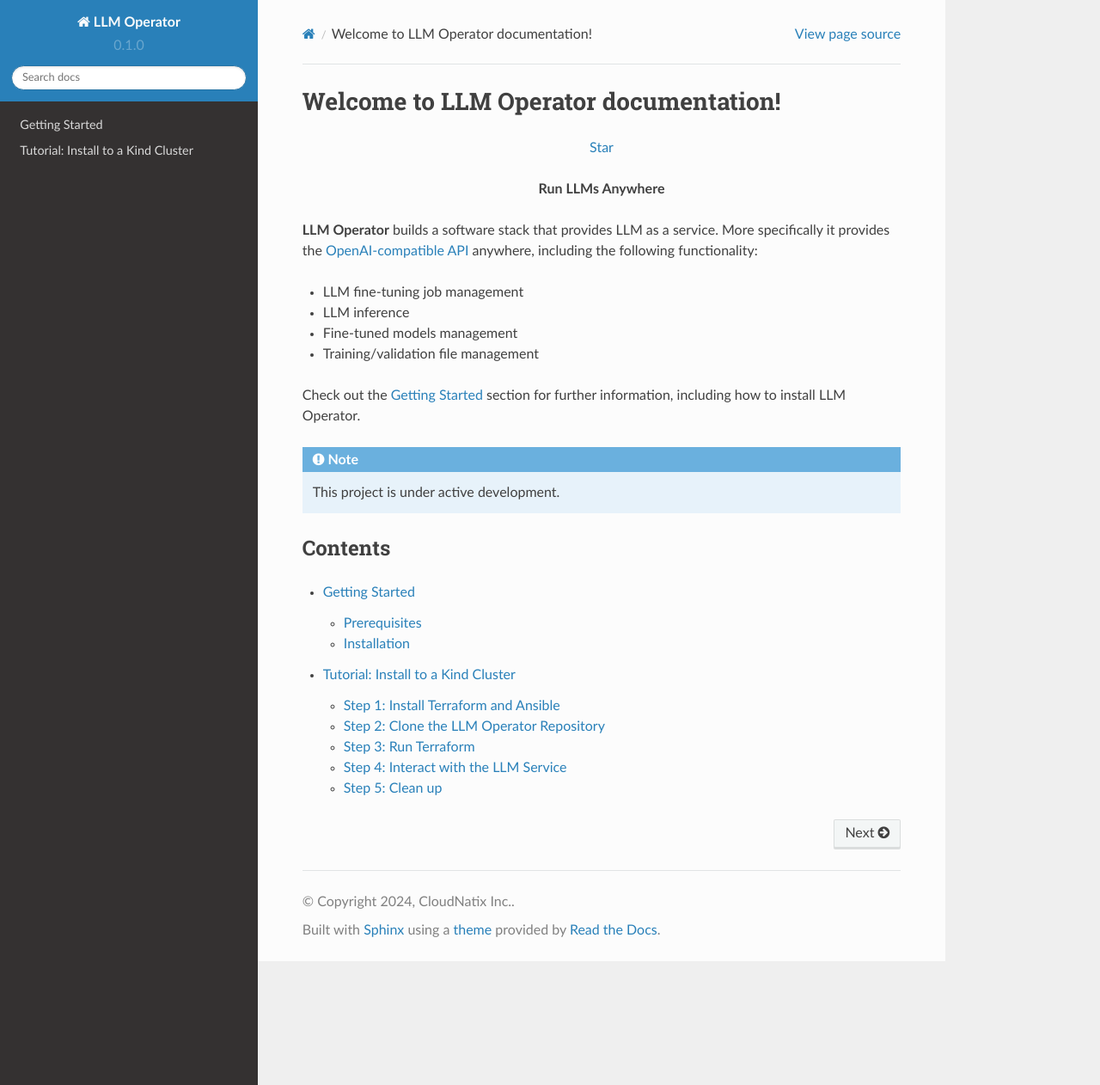
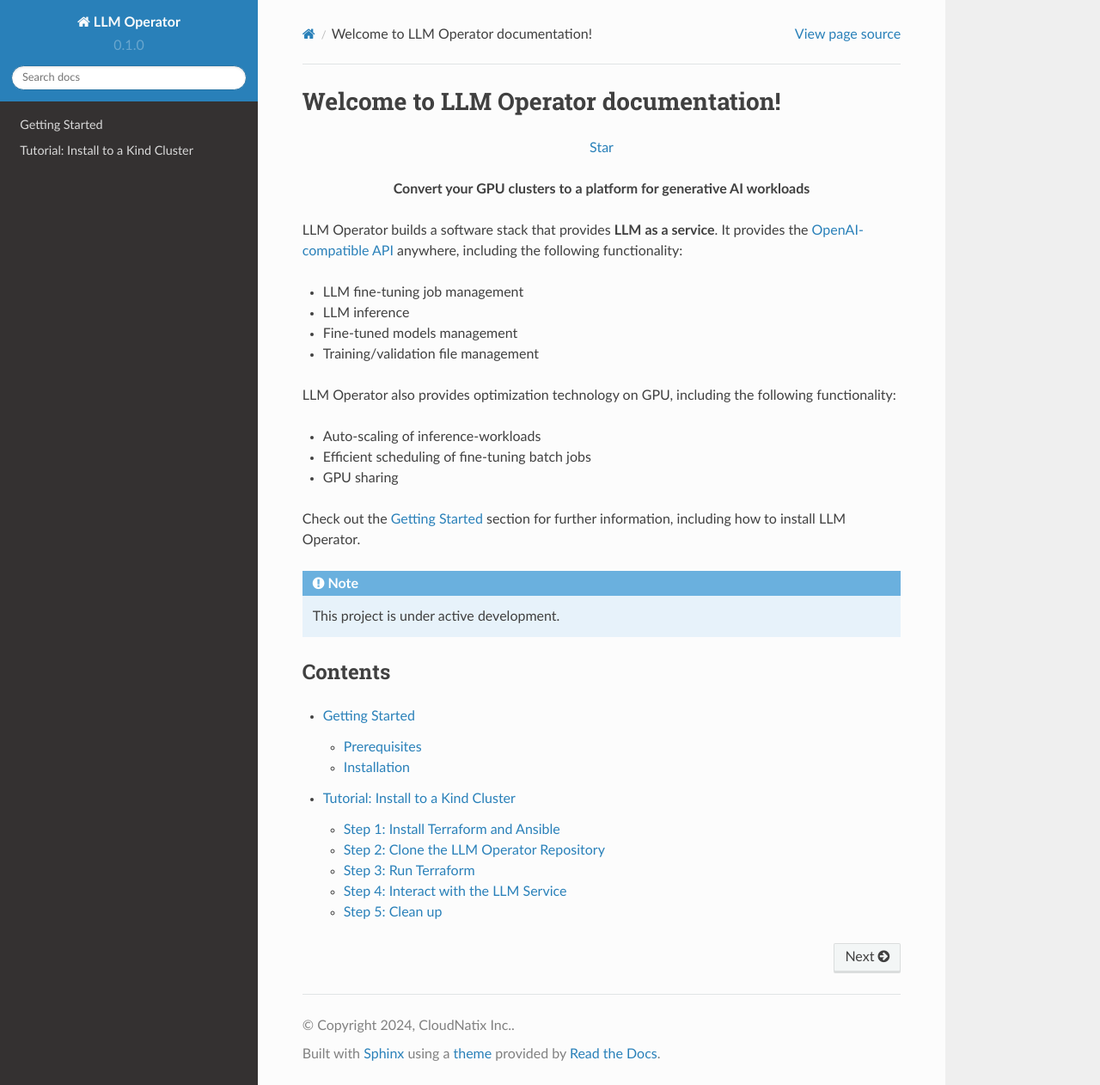
Before and after one commit to llm-operator/docs, a Sphinx documentation site: the page built from docs/source/index.rst, in a window 1280 px wide and 1262 px high. Shown: the whole window at 86% size. Built offline with Sphinx 7.4.7 and the Read the Docs theme 2.0.0, drawn with Linux system fonts in a browser that asks for light colours.

Commit message:
Update to the overview page (#3)

```diff
--- a/docs/source/index.rst
+++ b/docs/source/index.rst
@@ -9,11 +9,11 @@ Welcome to LLM Operator documentation!
    </p>
 
    <p style="text-align:center">
-   <strong>Run LLMs Anywhere</strong>
+   <strong>Convert your GPU clusters to a platform for generative AI workloads</strong>
    </p>
 
 
-**LLM Operator** builds a software stack that provides LLM as a service. More specifically it provides the
+LLM Operator builds a software stack that provides **LLM as a service**. It provides the
 `OpenAI-compatible API <https://platform.openai.com/docs/api-reference>`_ anywhere, including the
 following functionality:
 
@@ -21,6 +21,12 @@ following functionality:
 - LLM inference
 - Fine-tuned models management
 - Training/validation file management
+
+LLM Operator also provides optimization technology on GPU, including the following functionality:
+
+- Auto-scaling of inference-workloads
+- Efficient scheduling of fine-tuning batch jobs
+- GPU sharing
 
 Check out the :doc:`getting_started` section for further information, including
 how to install LLM Operator.
```
